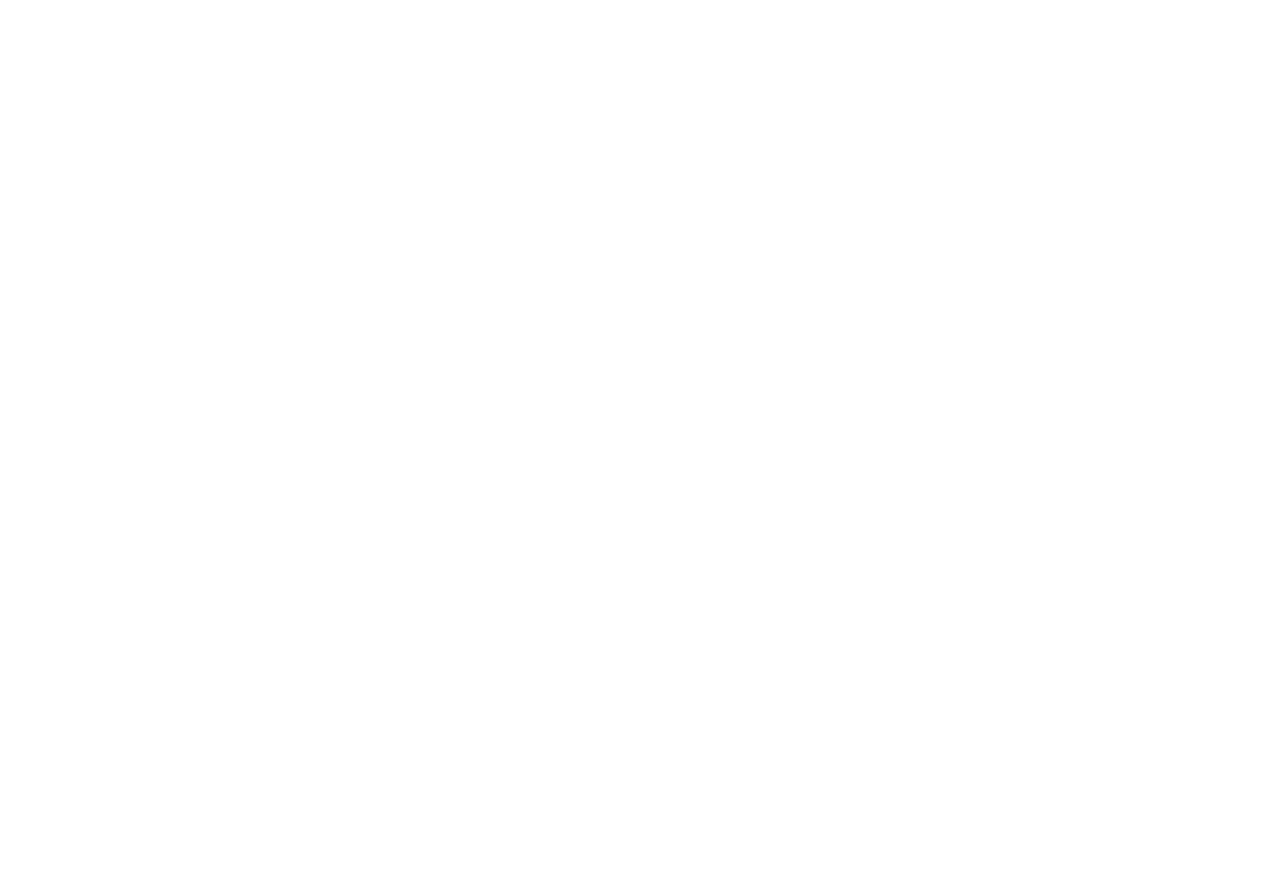
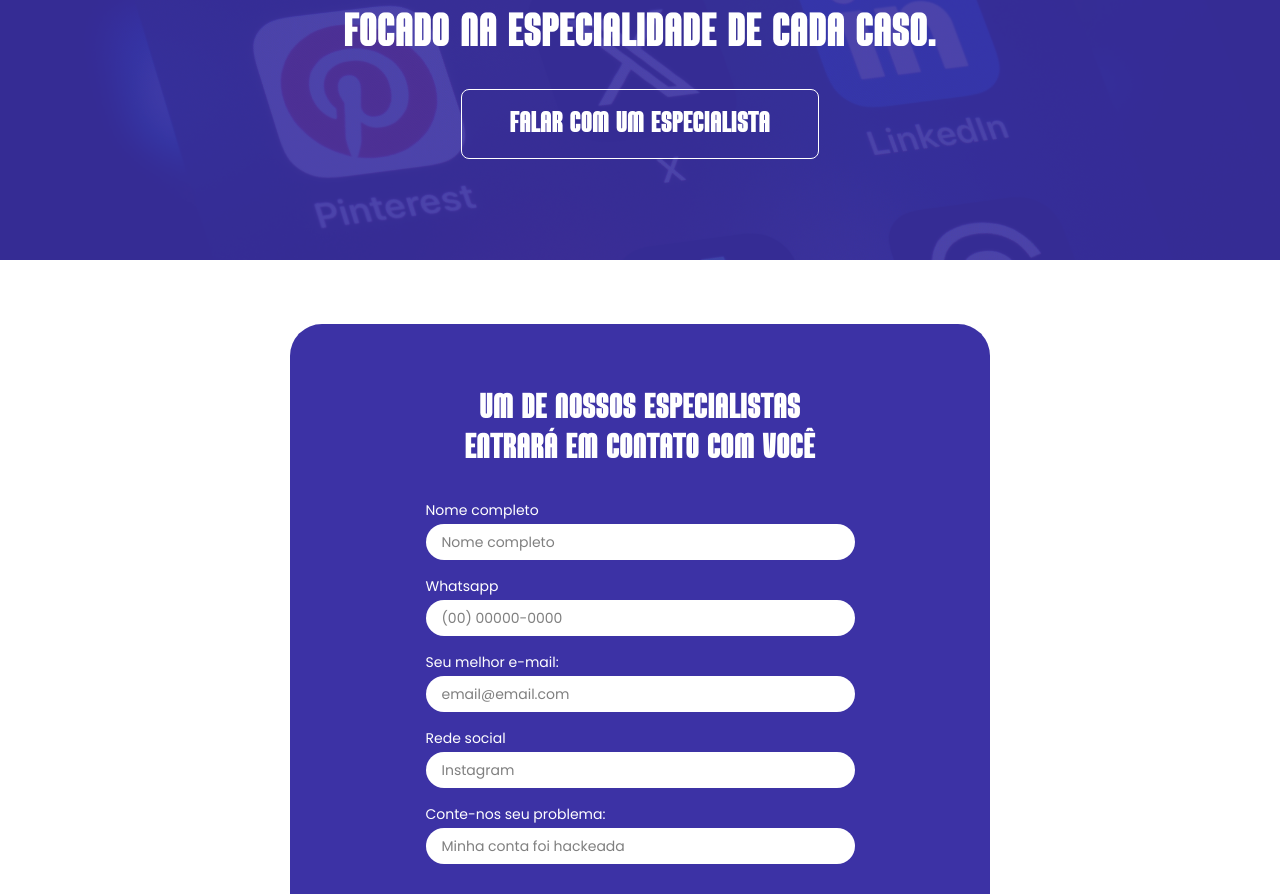
Before and after one commit to leandrohl/pro-consumidor, a Next.js app: page / in a window 1280 px wide. Shown: the part 2714-3608 px from the top of the page. Before the commit the page ends 2574 px from the top, so only its background shows below. Built offline with nearby package versions, Linux system fonts and the light colour scheme.

Commit message:
feat: form contact us

```diff
--- a/src/app/page.tsx
+++ b/src/app/page.tsx
@@ -1,4 +1,5 @@
 import BannerTop from "@/components/BannerTop";
+import ContactUs from "@/components/ContactUs";
 import News from "@/components/News";
 import Services from "@/components/Services";
 import Testimonials from "@/components/Testimonials";
@@ -10,6 +11,7 @@
       <Services />
       <News />
       <Testimonials />
+      <ContactUs />
     </div>
   );
 }
--- a/src/components/Button.tsx
+++ b/src/components/Button.tsx
@@ -3,13 +3,25 @@
 interface ButtonProps extends ButtonHTMLAttributes<HTMLButtonElement> {
   children: React.ReactNode;
   className?: string;
+  variant?: 'primary' | 'primary-outlined'
 }
 
-export default function Button({ children, className = "", ...props }: ButtonProps) {
+export default function Button({
+  variant = "primary",
+  children,
+  className = "",
+  ...props
+}: ButtonProps) {
+  let classNameButton = 'bg-primary text-white hover:bg-primary'
+
+  if (variant === 'primary-outlined') {
+    classNameButton = 'bg-transparent text-white border-white border'
+  }
+
   return (
     <button
       type="button"
-      className={`px-4 py-2 bg-primary text-white rounded-lg hover:bg-primary transition font-dinamica text-3xl cursor-pointer ${className}`}
+      className={`px-4 py-2 transition font-dinamica text-3xl cursor-pointer rounded-lg ${classNameButton} ${className}`}
       {...props}
     >
       {children}
--- /dev/null
+++ b/src/components/ContactUs.tsx
@@ -0,0 +1,74 @@
+"use client"
+
+import { useState } from 'react'
+
+import Background from '@/assets/images/background-social-media.jpg'
+import Image from 'next/image'
+import Button from './Button'
+import Input from './Input'
+
+export default function ContactUs() {
+  const [value, setValue] = useState("");
+
+  return (
+    <section>
+      <div className="relative bg-primary justify-center flex flex-col items-center h-[400px] overflow-hidden">
+        <Image src={Background} alt="background" className='opacity-10'/>
+        <div className='absolute flex flex-col items-center w-2/4 '>
+          <h2 className='font-dinamica text-5xl text-white text-center mb-8'> Nosso atendimento é 100% HUMANIZADO focado na especialidade de cada caso. </h2>
+          <Button
+            variant='primary-outlined'
+            className='px-12 py-4'
+          >
+            Falar com um especialista
+          </Button>
+        </div>
+      </div>
+      <div className='flex items-center justify-center my-16'>
+        <form className='flex flex-col items-center bg-primary rounded-4xl w-[700px] p-16'>
+          <h3 className='text-white font-dinamica text-4xl text-center'>
+            UM DE NOSSOS ESPECIALISTAS <br/> ENTRARÁ EM CONTATO COM VOCÊ
+          </h3>
+          <div className='flex flex-col gap-4 w-3/4 my-8'>
+            <Input
+              label='Nome completo'
+              value={value}
+              onChange={setValue}
+              placeholder='Nome completo'
+            />
+            <Input
+              label='Whatsapp'
+              value={value}
+              onChange={setValue}
+              placeholder='(00) 00000-0000'
+            />
+            <Input
+              label='Seu melhor e-mail:'
+              value={value}
+              onChange={setValue}
+              placeholder='email@email.com'
+            />
+            <Input
+              label='Rede social'
+              value={value}
+              onChange={setValue}
+              placeholder='Instagram'
+            />
+            <Input
+              label='Conte-nos seu problema:'
+              value={value}
+              onChange={setValue}
+              placeholder='Minha conta foi hackeada'
+            />
+          </div>
+          <Button
+            variant='primary-outlined'
+            className='rounded-4xl! text-2xl!'
+          >
+            Enviar para um especialista
+          </Button>
+        </form>
+      </div>
+    </section>
+  )
+}
--- /dev/null
+++ b/src/components/Input.tsx
@@ -0,0 +1,34 @@
+
+interface InputProps {
+  className?: string;
+  value: string;
+  onChange: (text: string) => void;
+  label: string;
+  placeholder: string;
+}
+
+export default function Input({
+  className = "",
+  label,
+  value,
+  onChange,
+  placeholder,
+  ...props
+}: InputProps) {
+
+
+  return (
+    <div
+      className="flex flex-col w-full "
+      {...props}
+    >
+      <label className="text-white font-medium text-sm mb-1">{label}</label>
+      <input
+        value={value}
+        onChange={e => onChange(e.target.value)}
+        className={`bg-white rounded-4xl py-2 px-4 text-sm ${className}`}
+        placeholder={placeholder}
+      />
+    </div>
+  );
+}
```
Also changed, not shown: src/assets/images/background-social-media.jpg (added).
